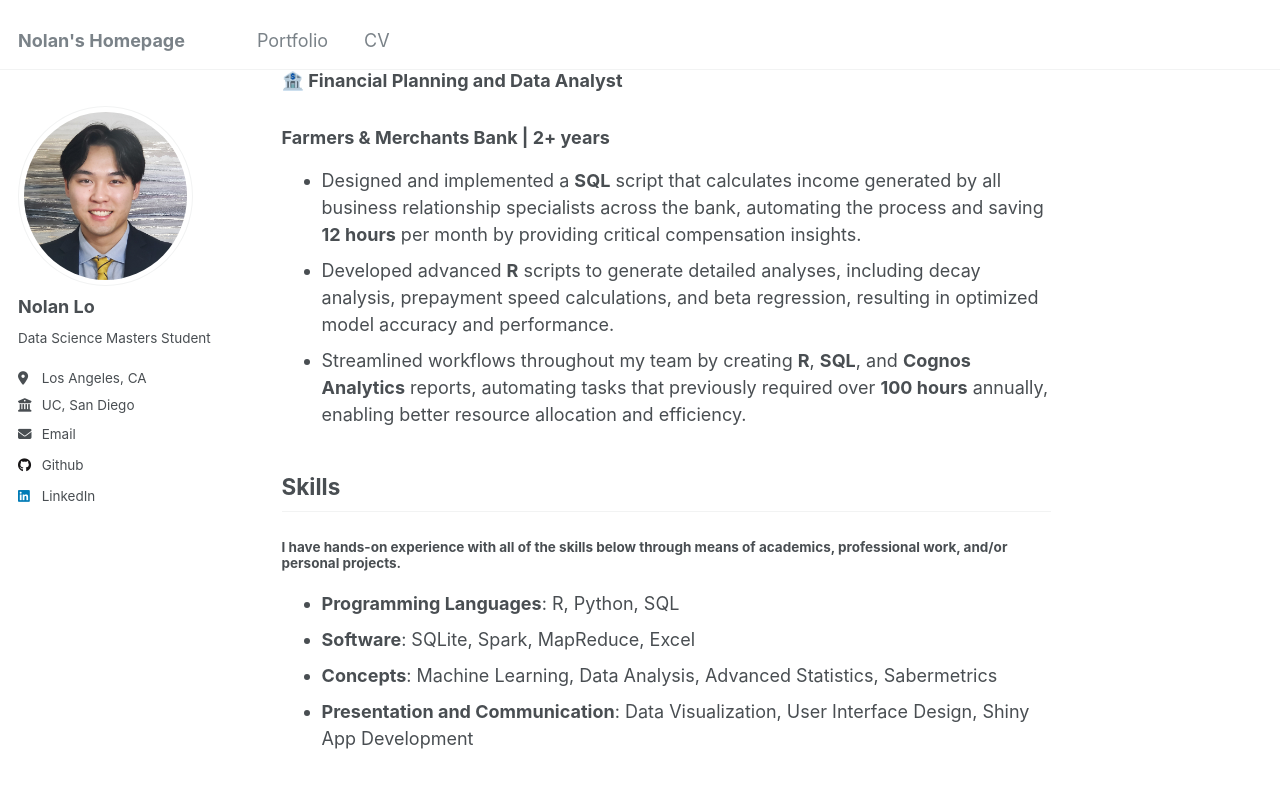
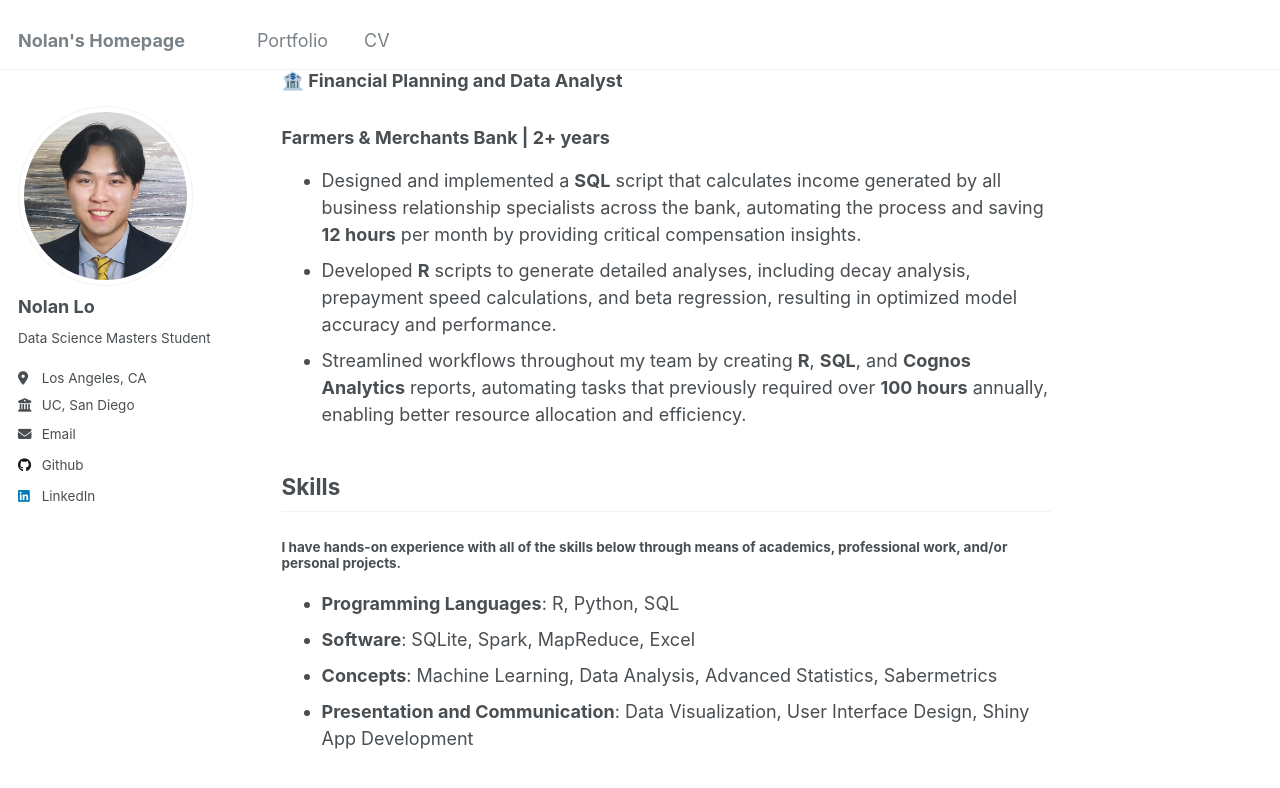
Before and after one commit to Nolan-Lo/Nolan-Lo.github.io, a Jekyll site: the page built from _pages/about.md, in a window 1280 px wide and 900 px high, scrolled down 330 px. Shown: the top 788 px of the window. Built offline with Jekyll 4.4.1, drawn with Linux system fonts in a browser that asks for light colours.

Commit message:
Update about.md

```diff
--- a/_pages/about.md
+++ b/_pages/about.md
@@ -17,7 +17,7 @@ redirect_from:
 ### Farmers & Merchants Bank | 2+ years
 
 - Designed and implemented a **SQL** script that calculates income generated by all business relationship specialists across the bank, automating the process and saving **12 hours** per month by providing critical compensation insights.
-- Developed advanced **R** scripts to generate detailed analyses, including decay analysis, prepayment speed calculations, and beta regression, resulting in optimized model accuracy and performance.
+- Developed **R** scripts to generate detailed analyses, including decay analysis, prepayment speed calculations, and beta regression, resulting in optimized model accuracy and performance.
 - Streamlined workflows throughout my team by creating **R**, **SQL**, and **Cognos Analytics** reports, automating tasks that previously required over **100 hours** annually, enabling better resource allocation and efficiency.
 
 
```
